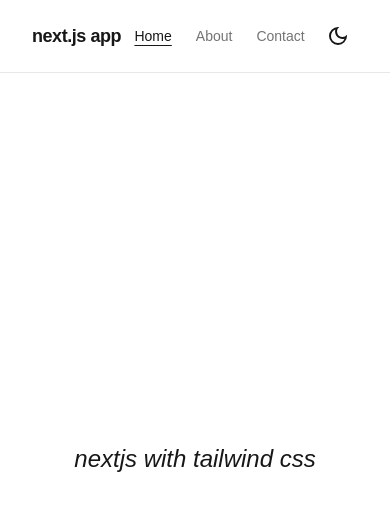
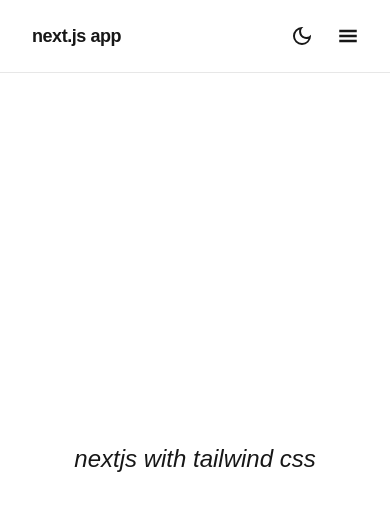
Before and after one commit to gouthamamin/nextjs-tailwind-starter-template, a Next.js app: page / in a window 390 px wide. Shown: the top 510 px of the page. Built offline with nearby package versions, Linux system fonts and the light colour scheme.

Commit message:
feat: add hamburger menu icon for mobile screens

```diff
--- a/app/components/Navbar.tsx
+++ b/app/components/Navbar.tsx
@@ -6,10 +6,16 @@ import { appTheme } from "../constants/Config";
 import { useTheme } from "../hooks/useTheme";
 import { NAVBAR_LINKS } from "../constants/NavbarLinks";
 import { iNavLinks } from "../types";
+import { GiHamburgerMenu } from "react-icons/gi";
+import { IoClose } from "react-icons/io5";
+import { useState } from "react";
 
 const Navbar = () => {
   const pathname = usePathname();
   const { theme, toggleTheme } = useTheme();
+  const [isOpen, setIsOpen] = useState<boolean>(false);
+
+  const toggleNavBar = () => setIsOpen(!isOpen);
 
   return (
     <header className="w-full flex items-center justify-between px-8 py-4 border-b border-primary/10">
@@ -17,7 +23,7 @@ const Navbar = () => {
         next.js app
       </Link>
 
-      <nav className="flex items-center gap-6">
+      <nav className="hidden md:flex items-center gap-6">
         {NAVBAR_LINKS.map((item: iNavLinks) => {
           const isActive = pathname === item.href;
           return (
@@ -30,9 +36,15 @@ const Navbar = () => {
         })}
       </nav>
 
-      <button onClick={toggleTheme} className="p-2 cursor-pointer">
-        {theme === appTheme.LIGHT ? <MdOutlineDarkMode size={24} /> : <MdOutlineLightMode size={24} />}
-      </button>
+      <div className="flex flex-row-reverse items-center gap-4">
+        <div className="md:hidden" onClick={toggleNavBar}>
+          {isOpen ? <IoClose className="text-xl" /> : <GiHamburgerMenu className="text-xl" />}
+        </div>
+        <button onClick={toggleTheme} className="p-2 cursor-pointer">
+          {theme === appTheme.LIGHT ? <MdOutlineDarkMode size={24} /> : <MdOutlineLightMode size={24} />}
+        </button>
+      </div>
+
     </header>
   );
 };
```
